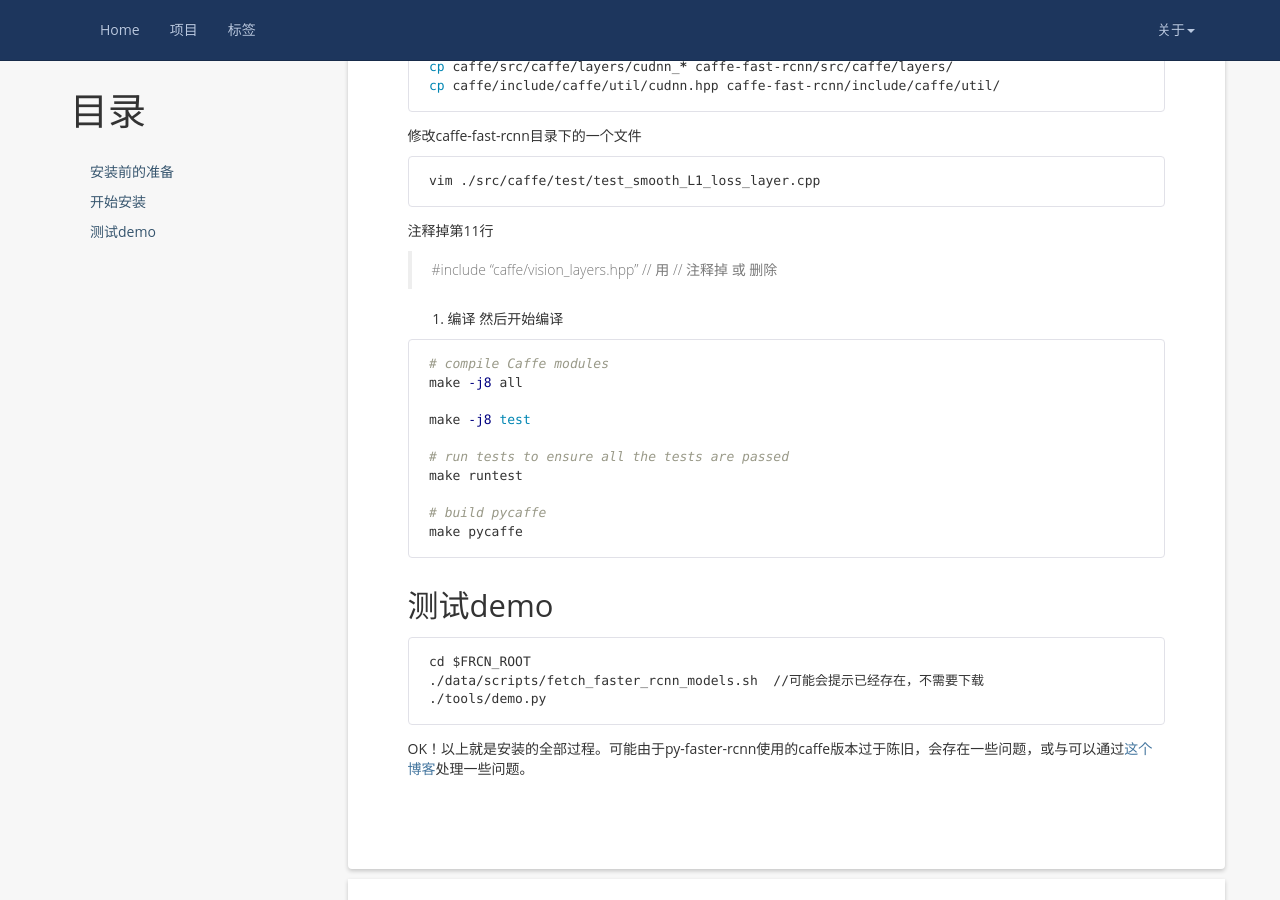
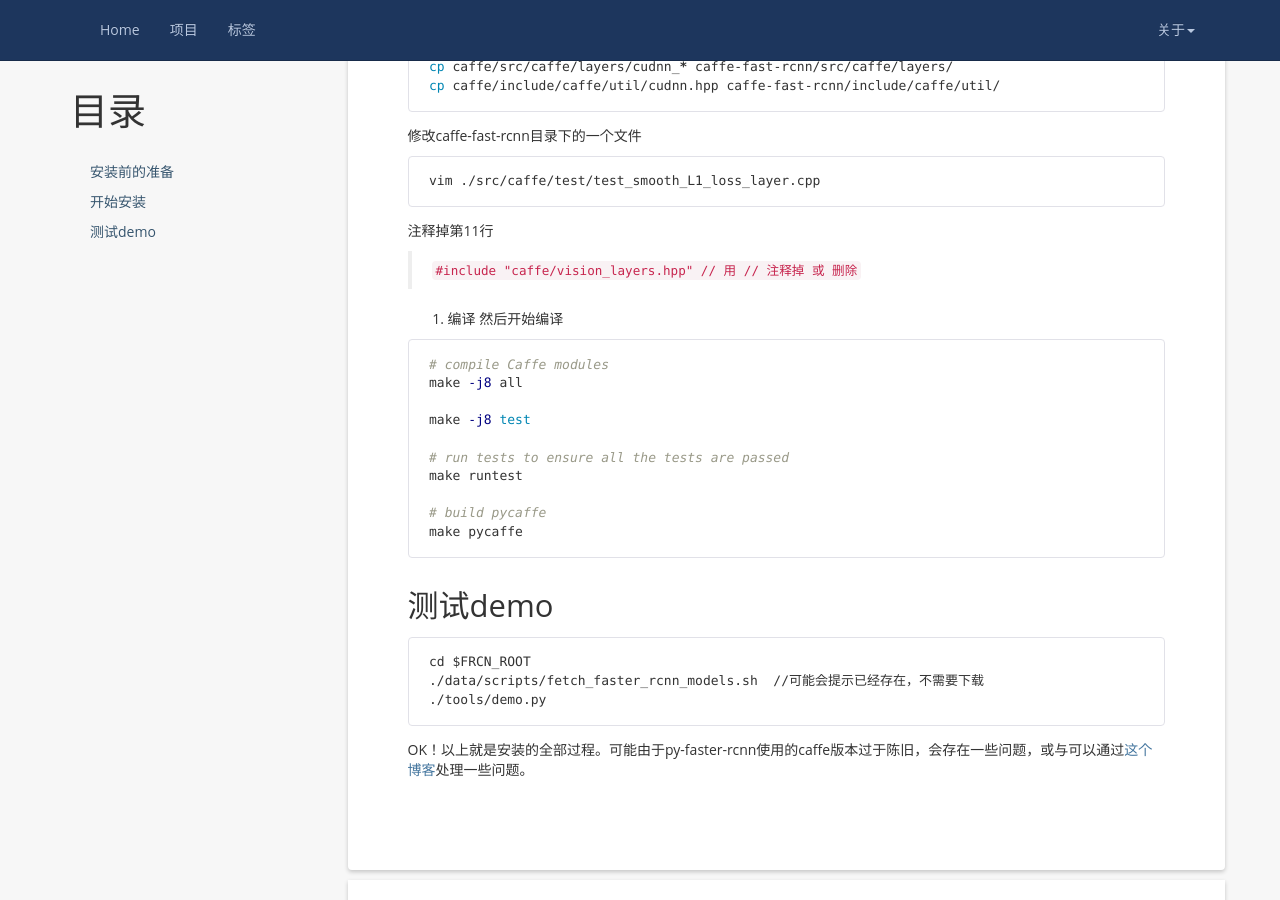
Before and after one commit to wang-tf/wang-tf.github.io, a Jekyll site: the page built from _posts/2017-03-07-setup-faster-rcnn.md, in a window 1280 px wide and 900 px high, scrolled down 888 px. Built offline with Jekyll 4.4.1, drawn with Linux system fonts in a browser that asks for light colours; nearby versions of some CDN libraries; comment, search, counter and statistics services are not loaded.

````diff
--- a/_posts/2017-03-07-setup-faster-rcnn.md
+++ b/_posts/2017-03-07-setup-faster-rcnn.md
@@ -46,7 +46,7 @@ vim ./src/caffe/test/test_smooth_L1_loss_layer.cpp
 ```
 
 注释掉第11行
->#include "caffe/vision_layers.hpp"   // 用 // 注释掉 或 删除
+>`#include "caffe/vision_layers.hpp"   // 用 // 注释掉 或 删除`
 
 3. 编译
 然后开始编译
````
